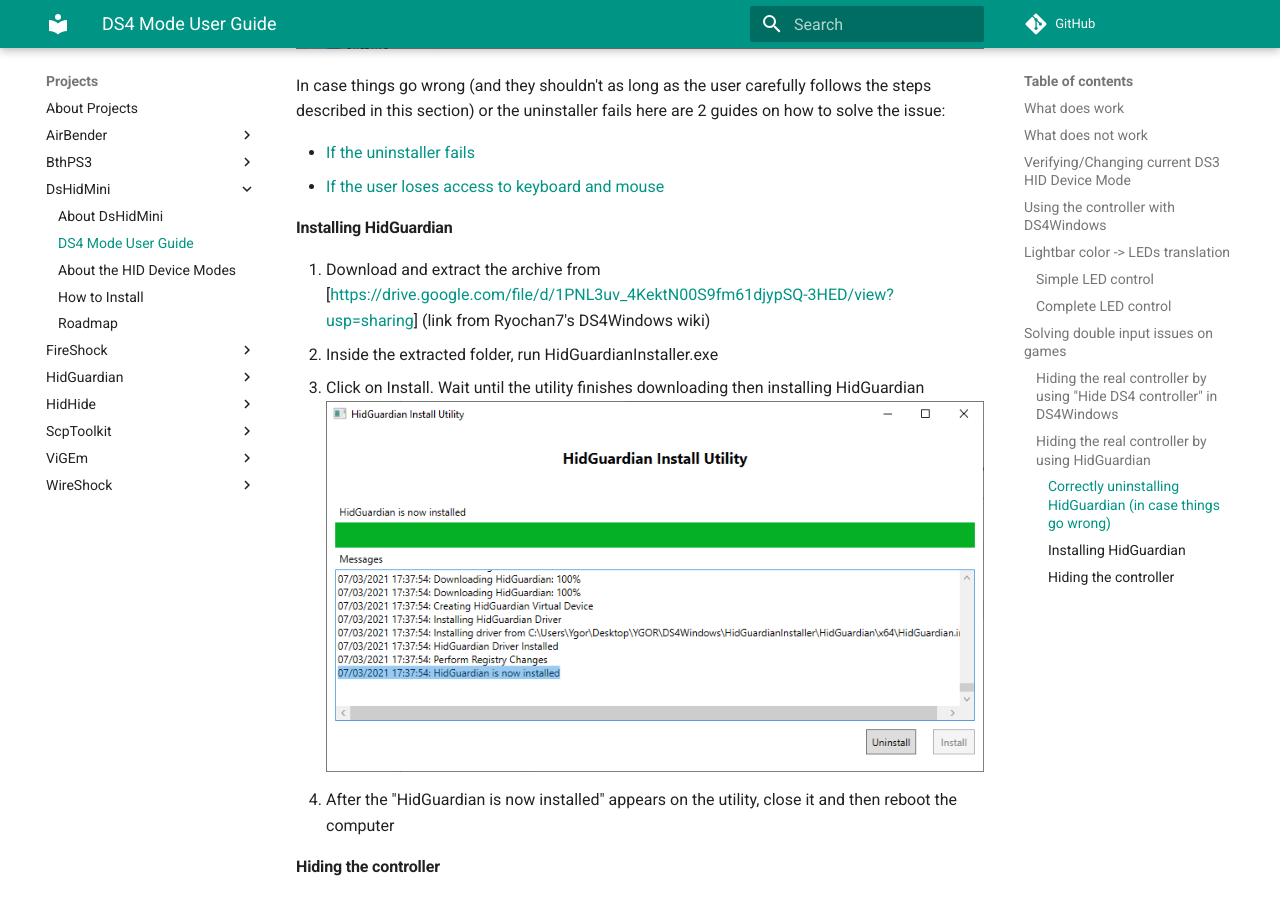
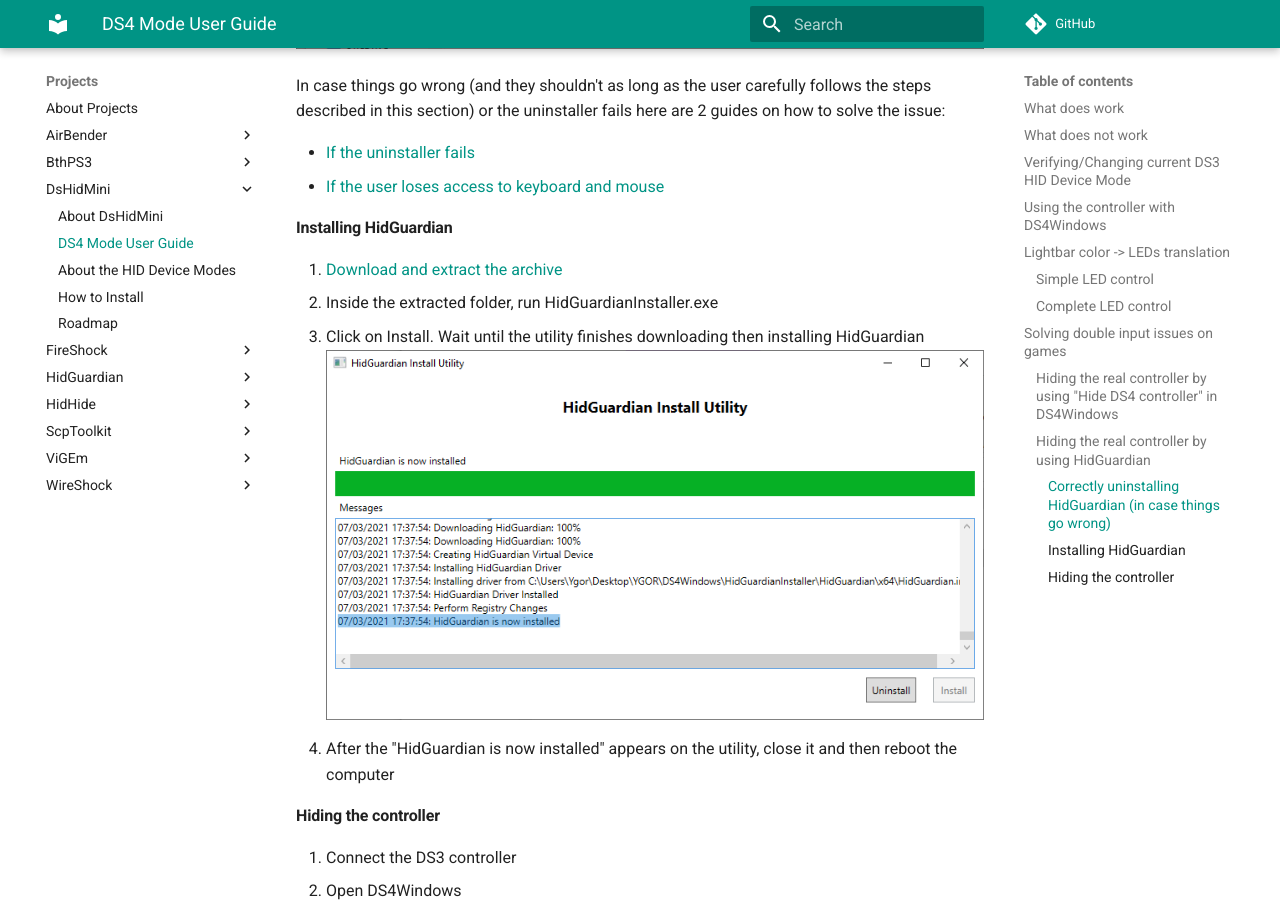
Before and after one commit to nefarius/ViGEm.github.io, an MkDocs documentation site: the page built from docs/projects/DsHidMini/DS4-Mode-User-Guide.md, in a window 1280 px wide and 900 px high, scrolled down 7260 px. Built offline with MkDocs 1.6.1 and Material for MkDocs 9.7.7, drawn with Linux system fonts in a browser that asks for light colours; comment, search, counter and statistics services are not loaded.

Commit message:
Fixed link formatting

```diff
--- a/docs/projects/DsHidMini/DS4-Mode-User-Guide.md
+++ b/docs/projects/DsHidMini/DS4-Mode-User-Guide.md
@@ -134,7 +134,7 @@
 
 #### Installing HidGuardian
 
-1. Download and extract the archive from [https://drive.google.com/file/d/1PNL3uv_4KektN00S9fm61djypSQ-3HED/view?usp=sharing] (link from Ryochan7's DS4Windows wiki)
+1. [Download and extract the archive](https://drive.google.com/file/d/1PNL3uv_4KektN00S9fm61djypSQ-3HED/view?usp=sharing)
 2. Inside the extracted folder, run HidGuardianInstaller.exe
 3. Click on Install. Wait until the utility finishes downloading then installing HidGuardian
 ![install hidguardian success](images/Installing_HidGuardian_Success.png){: .glightbox }
```
